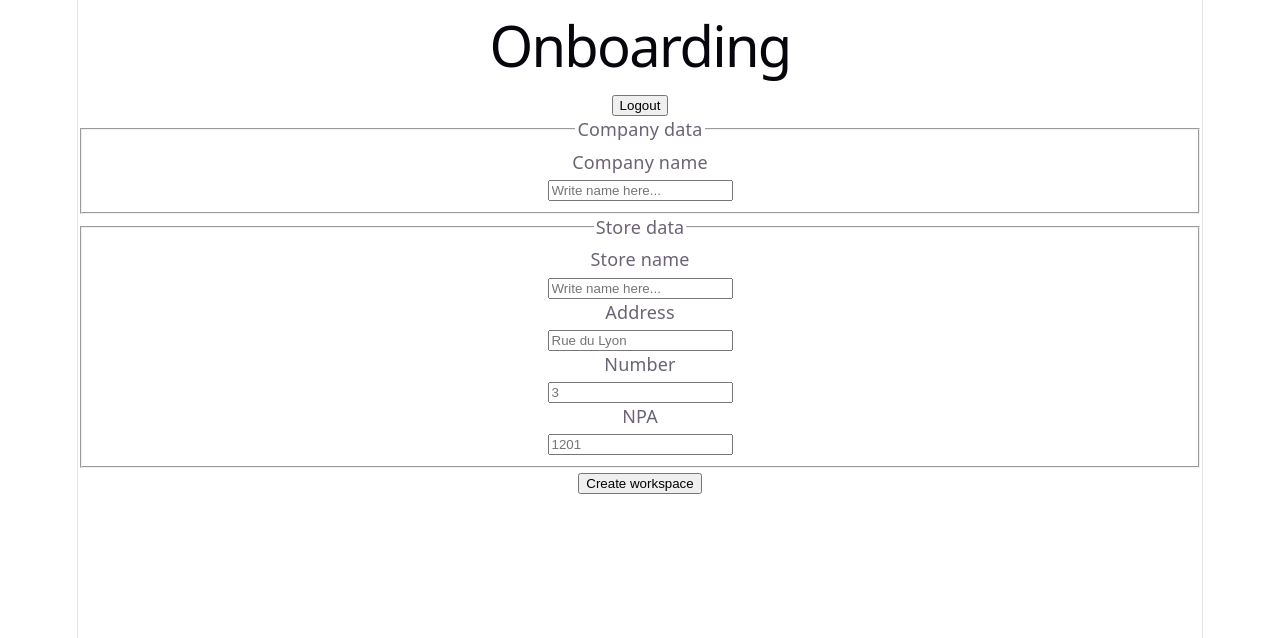
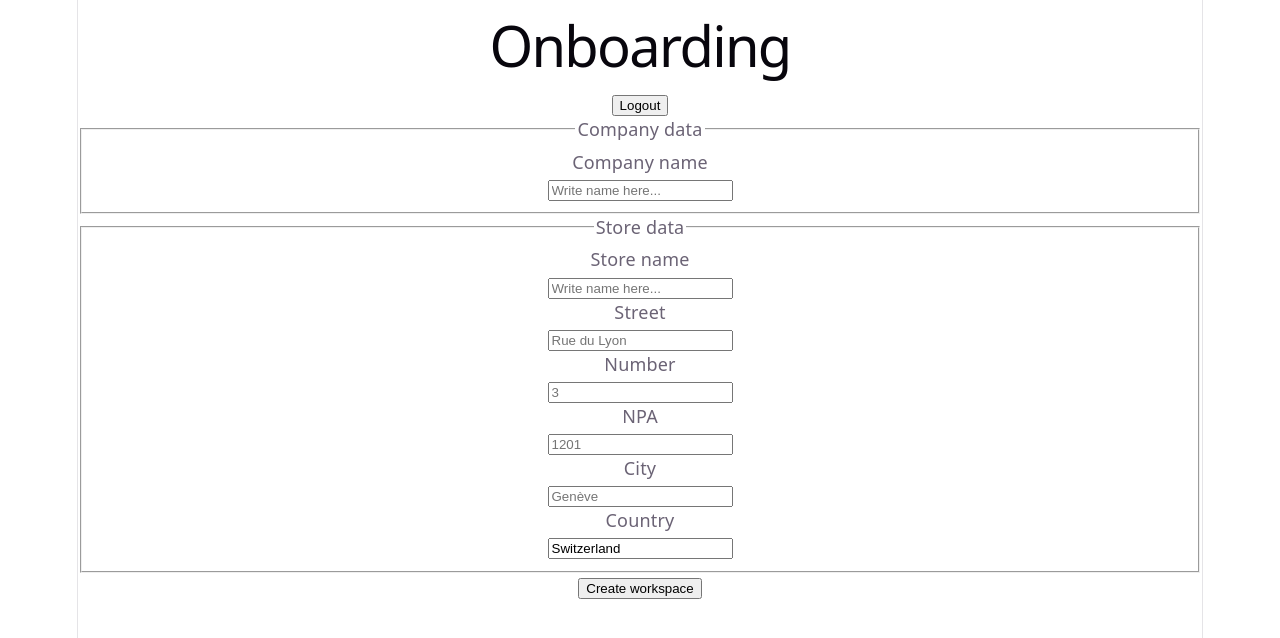
Before and after one commit to SamExperience/pizzahub, a React (Vite) app: page /onboarding in a window 1280 px wide. Shown: the top 638 px of the page. Built offline with nearby package versions, Linux system fonts and the light colour scheme; no server answers; the database is empty; sample sign-in values are in the browser's storage.

Commit message:
feat: update onboarding form fields for address, city, and country

```diff
--- a/src/pages/Onboarding.jsx
+++ b/src/pages/Onboarding.jsx
@@ -4,9 +4,11 @@ import { useAuth } from "../contexts/AuthContext";
 const initialFormData = {
   companyName: "",
   storeName: "",
-  address: "",
-  addressNumber: "",
+  street: "",
+  streetNumber: "",
   postalCode: "",
+  city: "",
+  country: "Switzerland",
 };
 
 export default function Onboarding() {
@@ -75,28 +77,28 @@ export default function Onboarding() {
             </div>
 
             <div>
-              <label htmlFor="address">Address</label>
+              <label htmlFor="street">Street</label>
               <br />
               <input
-                id="address"
-                name="address"
+                id="street"
+                name="street"
                 type="text"
                 placeholder="Rue du Lyon"
-                value={formData.address}
+                value={formData.street}
                 onChange={handleChange}
                 required
               />
 
               <br />
 
-              <label htmlFor="addressNumber">Number</label>
+              <label htmlFor="streetNumber">Number</label>
               <br />
               <input
-                id="addressNumber"
-                name="addressNumber"
+                id="streetNumber"
+                name="streetNumber"
                 type="text"
                 placeholder="3"
-                value={formData.addressNumber}
+                value={formData.streetNumber}
                 onChange={handleChange}
                 required
               />
@@ -114,6 +116,33 @@ export default function Onboarding() {
                 onChange={handleChange}
                 required
               />
+
+              <br />
+
+              <label htmlFor="city">City</label>
+              <br />
+              <input
+                id="city"
+                name="city"
+                type="text"
+                placeholder="Genève"
+                value={formData.city}
+                onChange={handleChange}
+                required
+              />
+
+              <br />
+
+              <label htmlFor="country">Country</label>
+              <br />
+              <input
+                id="country"
+                name="country"
+                type="text"
+                value={formData.country}
+                onChange={handleChange}
+                required
+              />
             </div>
           </fieldset>
 
```
